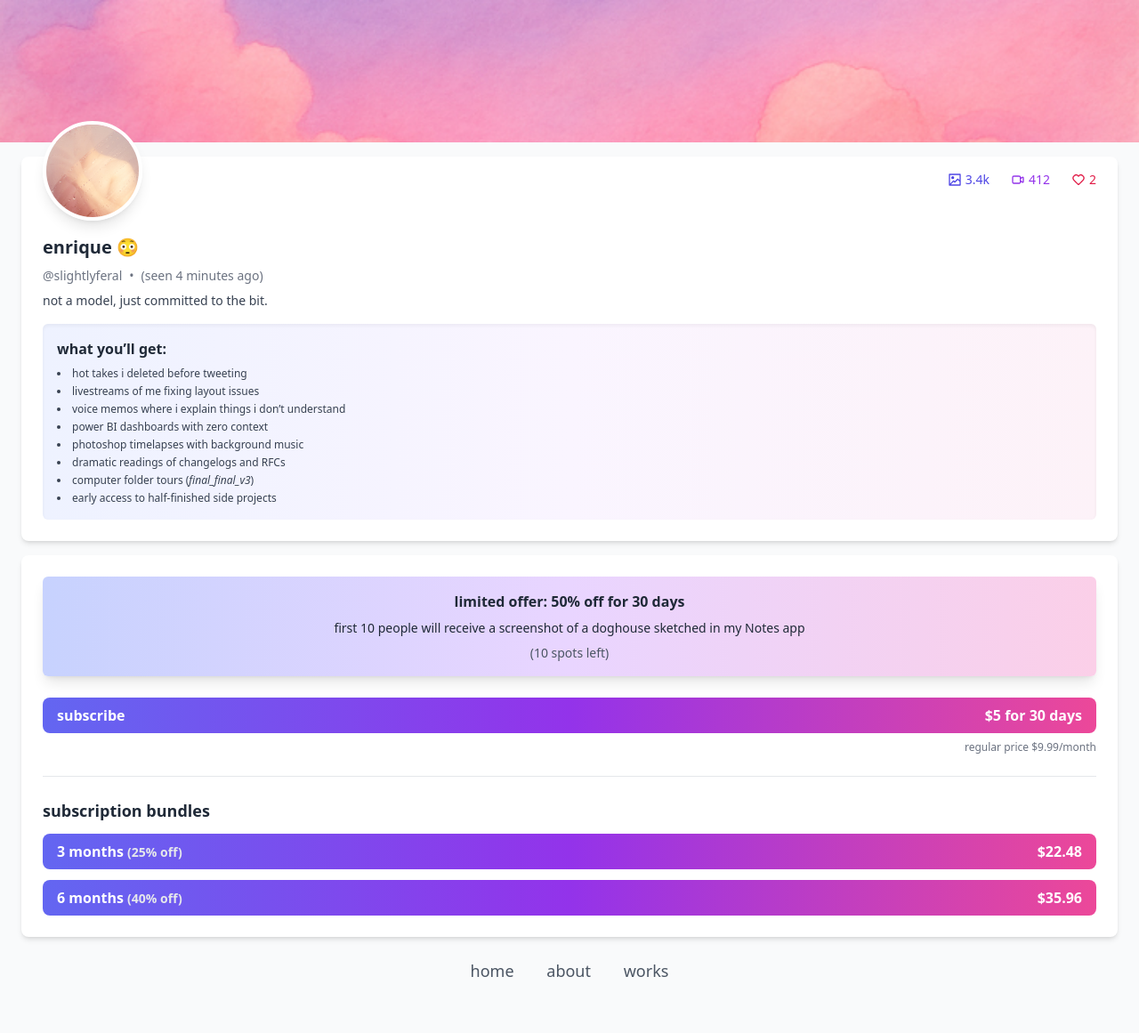
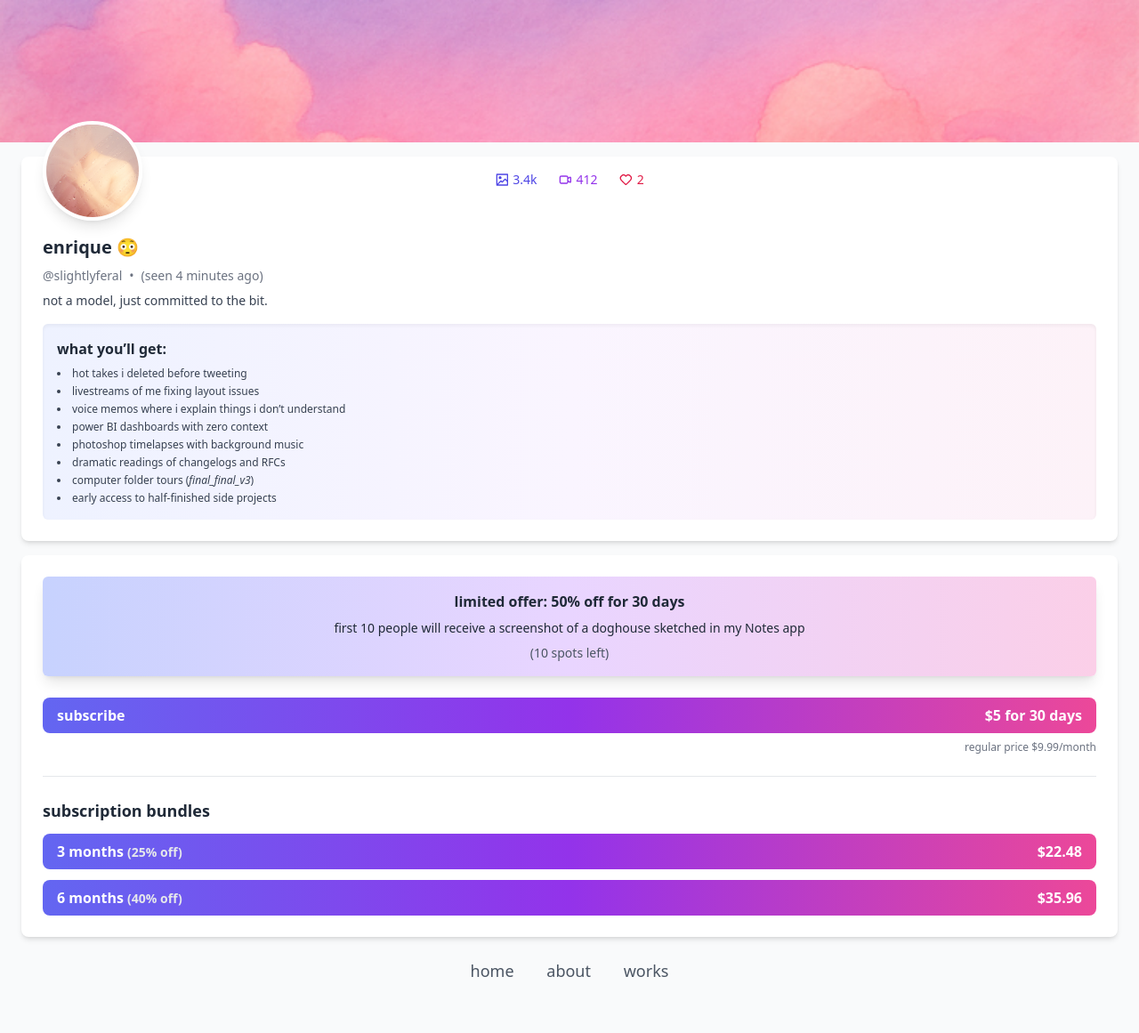
Before and after one commit to enriquebarragan/enriquebarragan.github.io, a Jekyll site: the page built from rips/not-onlyfans/index.md, in a window 1280 px wide. Shown: the whole page at 89% size. Built offline with Jekyll 4.4.1, drawn with Linux system fonts in a browser that asks for light colours; nearby versions of some CDN libraries.

Commit message:
Update index.md

```diff
--- a/rips/not-onlyfans/index.md
+++ b/rips/not-onlyfans/index.md
@@ -17,7 +17,7 @@ permalink: /rips/not-onlyfans/
     <!-- SECTION 1: Profile Card -->
 <div class="bg-white shadow-md rounded-lg p-6 space-y-4">
   <!-- Avatar and Stats Row -->
-  <div class="flex items-start justify-between">
+  <div class="flex items-start relative">
     <!-- Avatar -->
     <img
       src="/assets/images/of-pfp.JPG"
@@ -26,7 +26,7 @@ permalink: /rips/not-onlyfans/
     />
 
     <!-- Stats -->
-  <div class="flex space-x-6 text-gray-800 text-sm -mt-2">
+  <div class="absolute left-1/2 transform -translate-x-1/2 -mt-2 flex space-x-6 text-gray-800 text-sm">
       <div class="flex items-center space-x-1 text-indigo-600">
         <svg class="w-4 h-4 fill-current" viewBox="0 0 24 24" xmlns="http://www.w3.org/2000/svg">
           <path d="M3,22H21a1,1,0,0,0,1-1V3a1,1,0,0,0-1-1H3A1,1,0,0,0,2,3V21A1,1,0,0,0,3,22Zm2.414-2L10,15.414l1.293,1.293a1,1,0,0,0,1.414,0L17,12.414l3,3V20ZM20,4v8.586l-2.293-2.293a1,1,0,0,0-1.414,0L12,14.586l-1.293-1.293a1,1,0,0,0-1.414,0L4,18.586V4ZM6,8.5A2.5,2.5,0,1,1,8.5,11,2.5,2.5,0,0,1,6,8.5Z"/>
```
